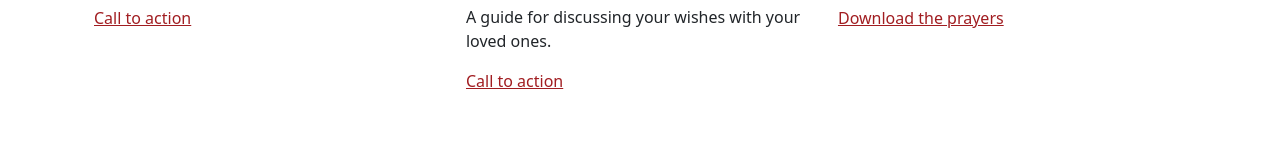
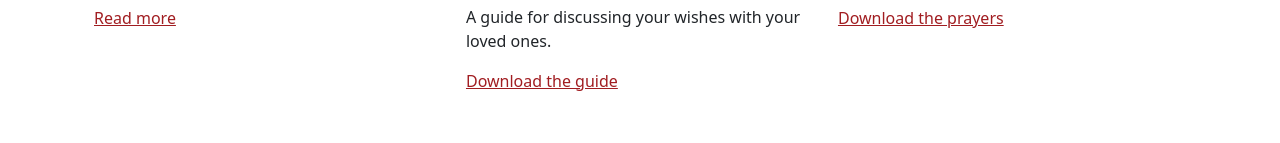
Before and after one commit to Kaleidoscope-Systems/ocbsnoco-web, a website: page index.html in a window 1280 px wide. Shown: the part 710-853 px from the top of the page. Drawn offline with nearby package versions, Linux system fonts and the light colour scheme.

Commit message:
Update CTA text

```diff
--- a/index.html
+++ b/index.html
@@ -54,7 +54,7 @@
                     <h2>Pre-Planning</h2>
                     <p>Learn about ancient Christian burial practices.</p>
                     <a href="/pre-planning" class="icon-link">
-                      Call to action
+                      Read more
                     </a>
                   </div>
                   <div class="feature col">
@@ -64,7 +64,7 @@
                     <h2>Planning & Discussion Guide</h2>
                     <p>A guide for discussing your wishes with your loved ones.</p>
                     <a href="#" class="icon-link">
-                      Call to action
+                      Download the guide
 
                     </a>
                   </div>
```
